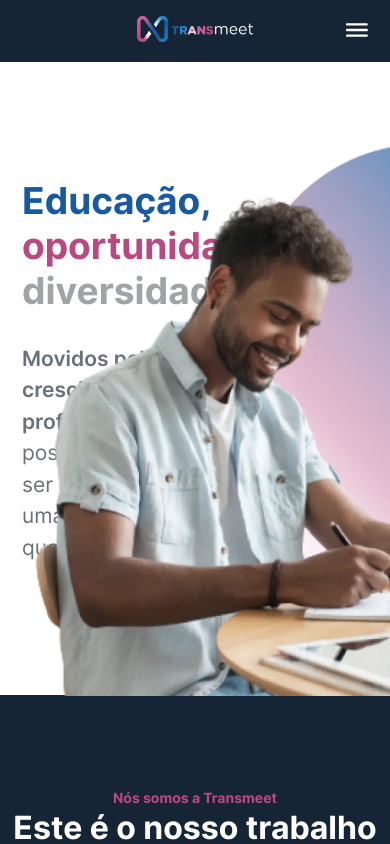
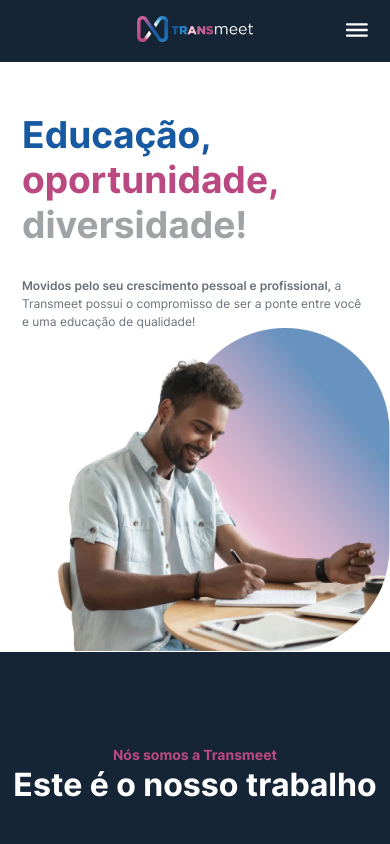
Before and after one commit to francisko-rezende/transmeet-landing-page, a Next.js app: page / in a window 390 px wide. Shown: the top 844 px of the page. Built offline with nearby package versions, Linux system fonts and the light colour scheme.

Commit message:
feat: create EducationOppDiv mobile sec

```diff
--- a/src/components/EducationOpportunityDiversity/EducationOpportunityDiversity.styles.ts
+++ b/src/components/EducationOpportunityDiversity/EducationOpportunityDiversity.styles.ts
@@ -6,6 +6,11 @@ export const Section = styled.section`
   grid-template-columns: repeat(2, 1fr);
   margin-top: 116px;
   gap: 30px;
+
+  @media (max-width: 610px) {
+    grid-template-columns: 1fr;
+    margin-top: 50px;
+  }
 `
 
 export const SecondaryTitle = styled.h2`
@@ -20,6 +25,7 @@ export const SecondaryTitle = styled.h2`
   }
 
   @media (max-width: 610px) {
+    font-size: 3.7rem;
   }
 `
 export const ImgWrapper = styled.div`
@@ -29,10 +35,15 @@ export const ImgWrapper = styled.div`
 
   @media (max-width: 811px) {
     right: -245px;
-    /* position: relative; */
   }
 
   @media (max-width: 610px) {
+    position: relative;
+    transform: translate(8%, -165px);
+    right: unset;
+    bottom: unset;
+    height: 159px;
+    grid-row: 3/4;
   }
 `
 
@@ -56,6 +67,10 @@ export const Paragraph = styled.p`
   ${({ theme }) => css`
     color: ${theme.colors.typographyColors.gray};
   `}
+
+  @media (max-width: 610px) {
+    font-size: 1.2rem;
+  }
 `
 
 export const SemiBoldText = styled.span`
--- a/src/components/EducationOpportunityDiversity/EducationOpportunityDiversity.tsx
+++ b/src/components/EducationOpportunityDiversity/EducationOpportunityDiversity.tsx
@@ -14,6 +14,13 @@ const EducationOpportunityDiversity = () => {
           <S.PinkSpan>oportunidade,</S.PinkSpan>{' '}
           <S.GraySpan>diversidade!</S.GraySpan>
         </S.SecondaryTitle>
+        <S.Paragraph>
+          <S.SemiBoldText>
+            Movidos pelo seu crescimento pessoal e profissional,
+          </S.SemiBoldText>{' '}
+          a Transmeet possui o compromisso de ser a ponte entre você e uma
+          educação de qualidade!
+        </S.Paragraph>
         <S.ImgWrapper>
           <Image
             src="/images/home-pic-01.webp"
@@ -22,13 +29,6 @@ const EducationOpportunityDiversity = () => {
             alt="Um estudante fazendo anotações"
           />
         </S.ImgWrapper>
-        <S.Paragraph>
-          <S.SemiBoldText>
-            Movidos pelo seu crescimento pessoal e profissional,
-          </S.SemiBoldText>{' '}
-          a Transmeet possui o compromisso de ser a ponte entre você e uma
-          educação de qualidade!
-        </S.Paragraph>
       </S.Section>
     </MainContainer>
   )
```
